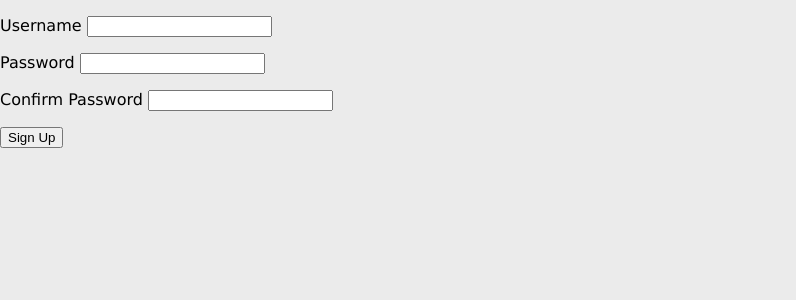
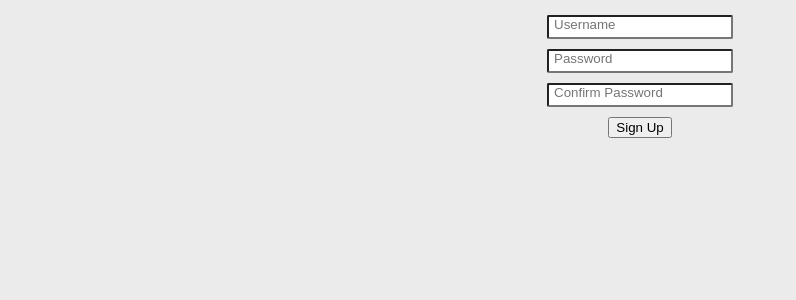
Before and after one commit to andrewimredy/1520website, a Flask app: page /auth/signup in a window 1280 px wide. Shown: the part 68-368 px from the top of the page, without its empty margins (0-796 px from the left). Run offline with Flask 2, Linux system fonts and the light colour scheme.

Commit message:
Login and signup pages look more presentable

```diff
--- a/templates/signup.html
+++ b/templates/signup.html
@@ -1,25 +1,27 @@
+<style>
+    #signup-form{
+        display: grid;
+        justify-items: center;
+        align-items: center;
+        margin-top: 15px;
+    }
+    #signup-form-field{
+        margin-bottom: 10px;
+        border-radius: 2px;
+        padding: 0px 0px 5px 5px;
+    }
+</style>
+
 {% extends "_base.html" %}
-{% block title %}Login{% endblock %}
+{% block title %}Signup{% endblock %}
 
 {% block content %}
-<div class="centered">
-    <form action="/auth/signup" method="POST" enctype="multipart/form-data">
-    <p>
-      <label>Username</label>
-      <input type="text" name="username">
-    </p>
-    <p>
-      <label>Password</label>
-      <input type="password" name="password">
-    </p>
-    <p>
-      <label>Confirm Password</label>
-      <input type="password" name="confirm-password">
-    </p>
-
+<form action="/auth/signup" method="POST" enctype="multipart/form-data" id="signup-form">
+    <input type="text" name="username" placeholder="Username" id="signup-form-field">
+    <input type="password" name="password" placeholder="Password" id="signup-form-field">
+    <input type="password" name="confirm-password" placeholder="Confirm Password" id="signup-form-field">
     <button type="submit">Sign Up</button>
-  </form>
-</div>
+</form>
 
 <script>
     var username = document.getElementById("username");
```
Also changed, not shown: templates/login.html (+20 -13 lines).
